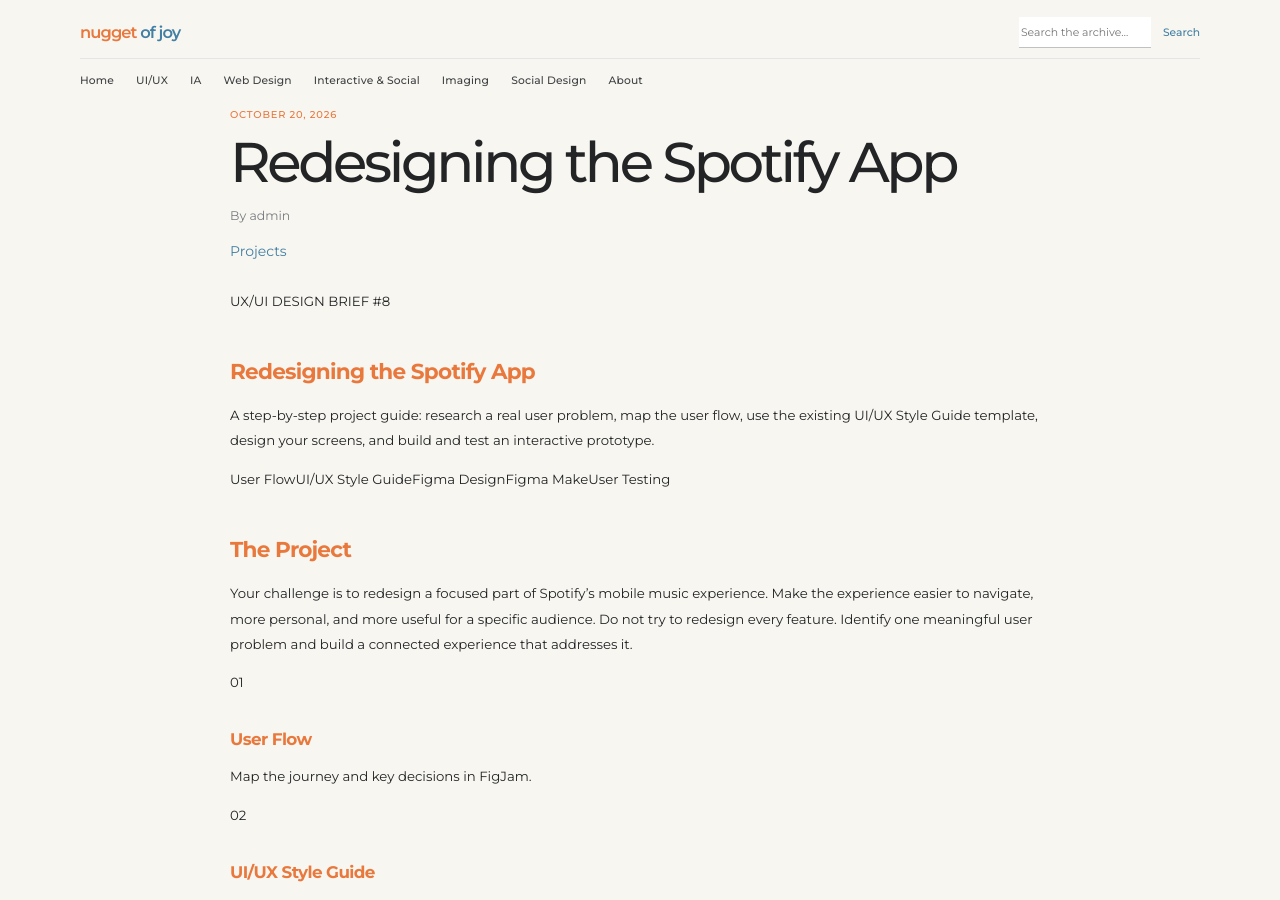
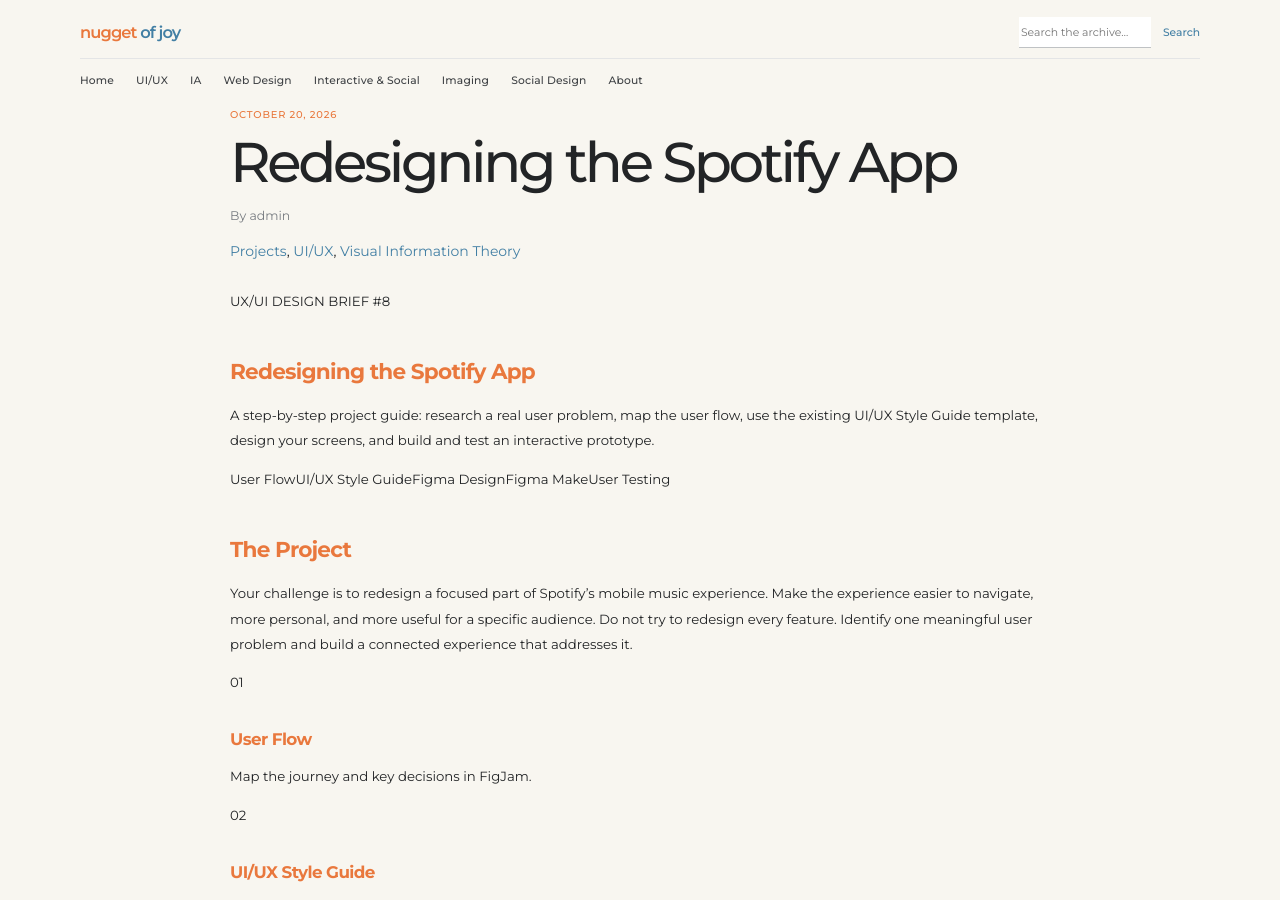
Before and after one commit to ndangelo/nuggetofjoy-jekyll, a Jekyll site: the page built from _posts/2026-10-20-redesigning-the-spotify-app.md, in a window 1280 px wide and 900 px high. Built offline with Jekyll 4.4.1, drawn with Linux system fonts in a browser that asks for light colours; nearby versions of some CDN libraries.

Commit message:
Sync "Redesigning the Spotify App" from WordPress

```diff
--- a/_posts/2026-10-20-redesigning-the-spotify-app.md
+++ b/_posts/2026-10-20-redesigning-the-spotify-app.md
@@ -6,6 +6,8 @@
 author: admin
 categories:
   - Projects
+  - UI/UX
+  - Visual Information Theory
 ---
 
 UX/UI DESIGN BRIEF #8
```
